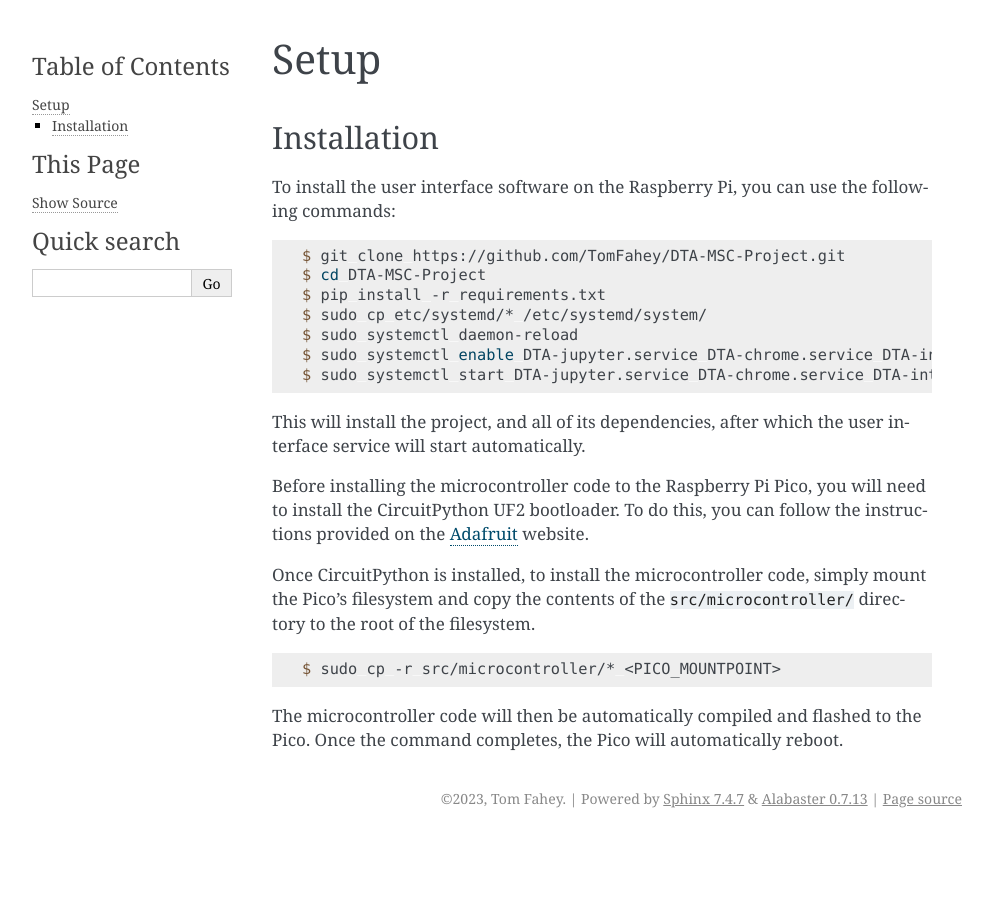
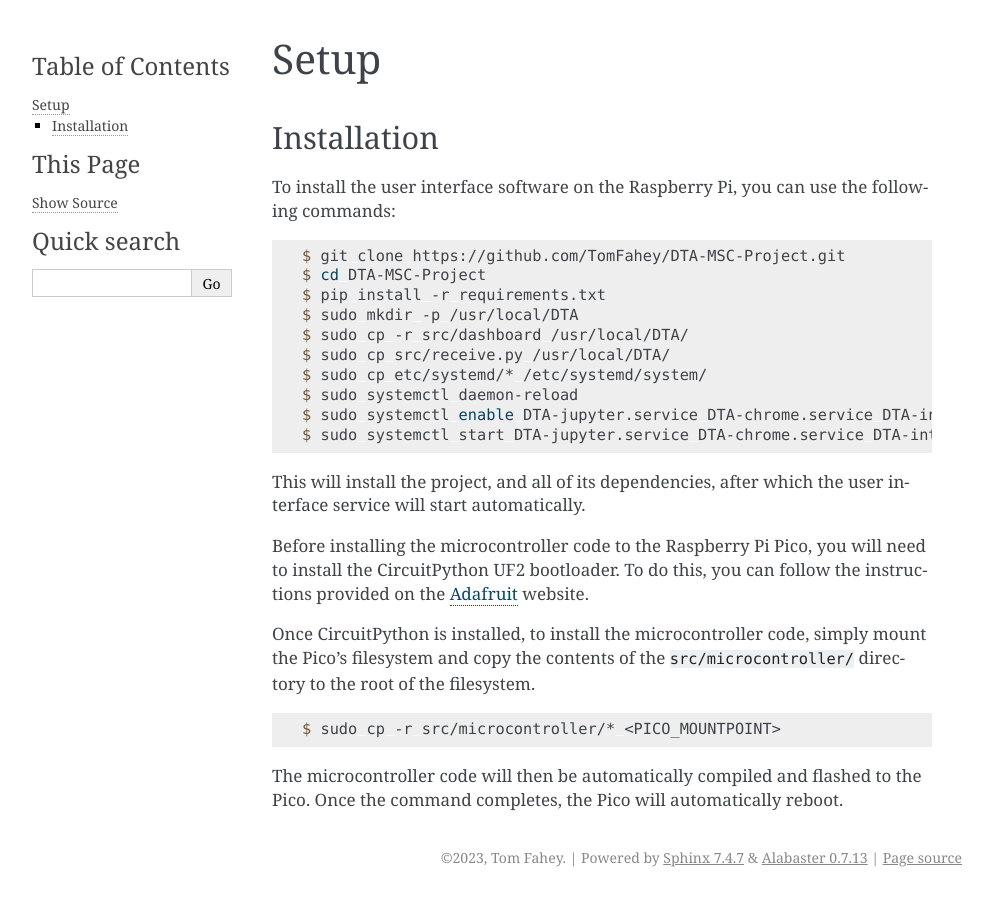
Before and after one commit to TomFahey/DTA-MSc-Project, a Sphinx documentation site: the page built from docsrc/source/start/setup.rst, in a window 1280 px wide. Shown: the whole page, without its empty margins (148-1141 px from the left). Built offline with Sphinx 7.4.7, drawn with Linux system fonts in a browser that asks for light colours; pages that are not in the unit, such as notebooks, are missing from menus.

Commit message:
Updated seutp instructions and systemd service files

```diff
--- a/docsrc/source/start/setup.rst
+++ b/docsrc/source/start/setup.rst
@@ -14,6 +14,9 @@ following commands:
    $ git clone https://github.com/TomFahey/DTA-MSC-Project.git
    $ cd DTA-MSC-Project
    $ pip install -r requirements.txt
+   $ sudo mkdir -p /usr/local/DTA
+   $ sudo cp -r src/dashboard /usr/local/DTA/
+   $ sudo cp src/receive.py /usr/local/DTA/
    $ sudo cp etc/systemd/* /etc/systemd/system/
    $ sudo systemctl daemon-reload
    $ sudo systemctl enable DTA-jupyter.service DTA-chrome.service DTA-interface.service
```
Also changed, not shown: 2 other files.
